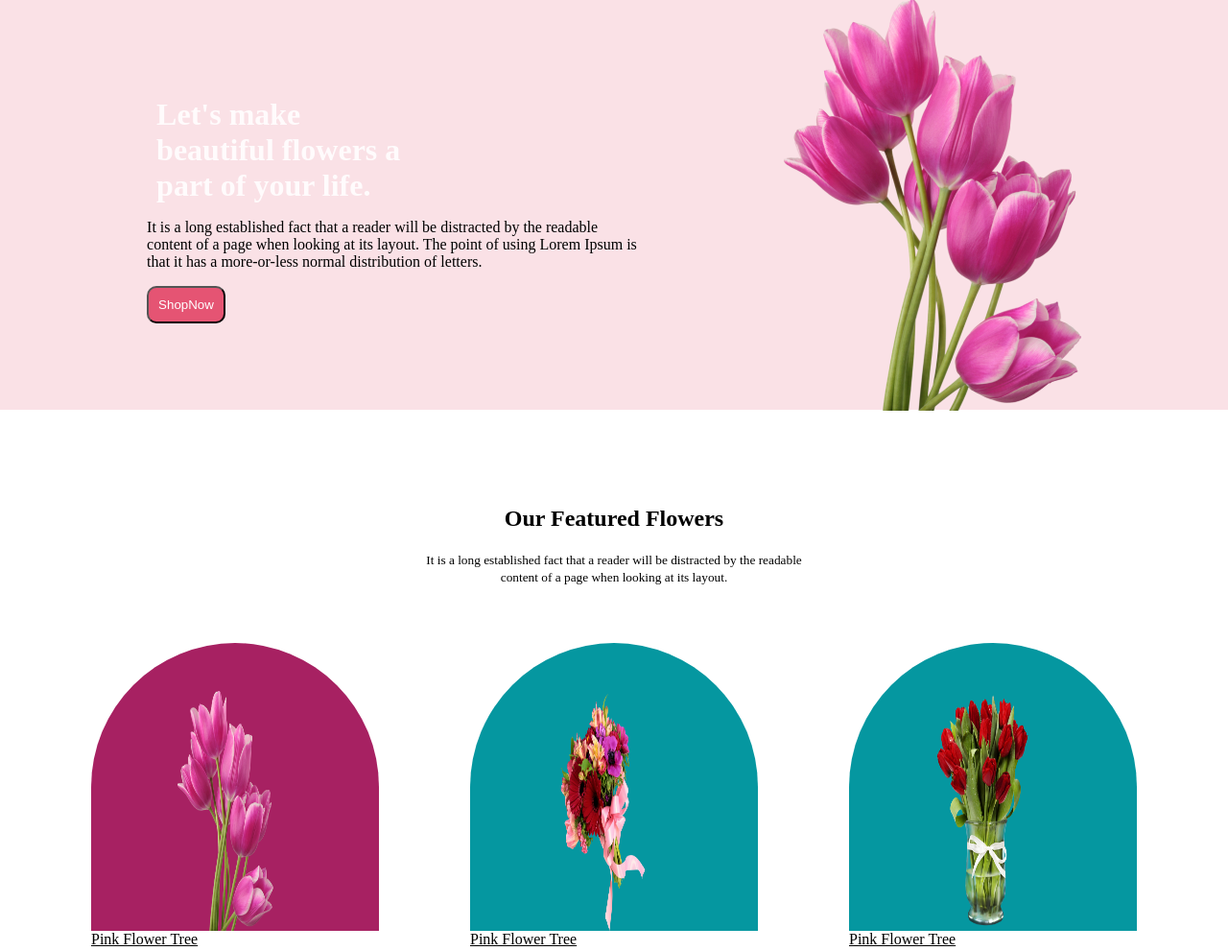
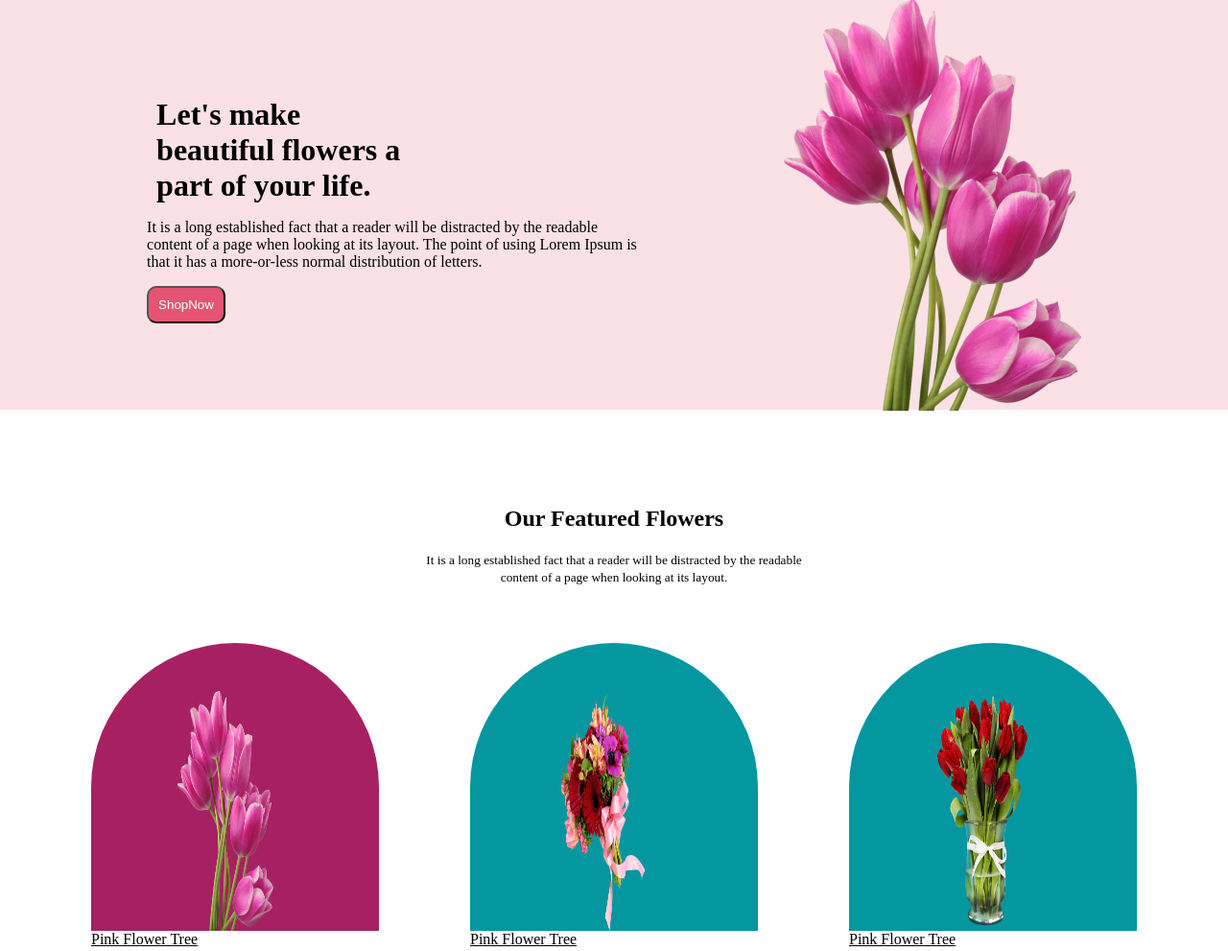
Before and after one commit to ammarcse50/flower-shop-assaigmnet, a plain HTML site: page index.html in a window 1280 px wide. Shown: the top 991 px of the page at 96% size. Drawn offline with Linux system fonts and the light colour scheme.

Commit message:
fix text

```diff
--- a/style.css
+++ b/style.css
@@ -7,6 +7,9 @@ header {
   display: flex;
   justify-content: space-evenly;
   align-items: center;
+}
+header h1{
+    color:black;
 }
 header .left-part button,
 #signupbtn,
```
